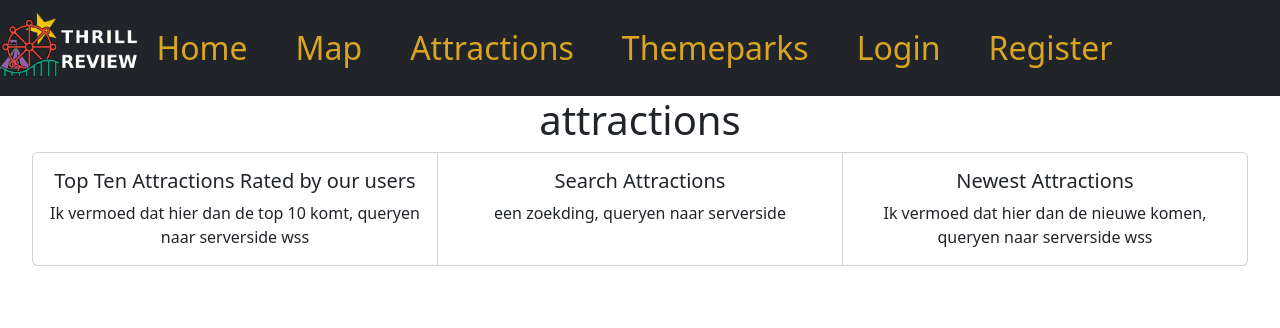
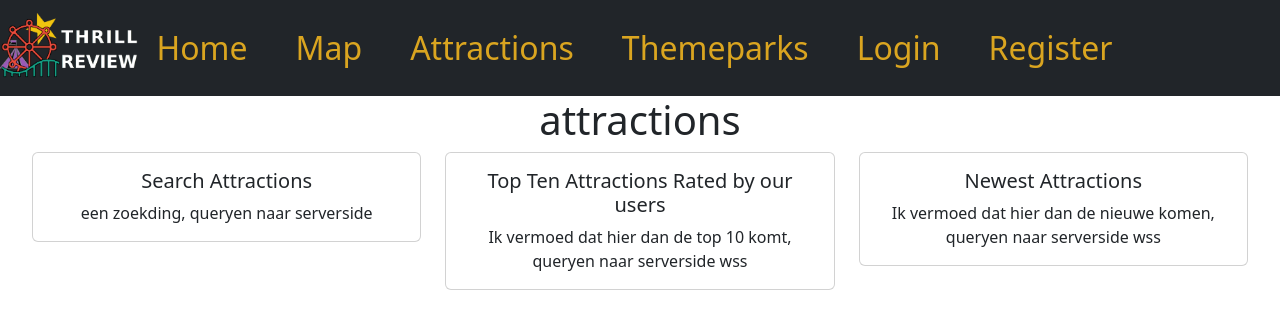
Before and after one commit to Abdullahsab3/thrillreview, a React (Create React App) app in the folder client/: page /Attractions in a window 1280 px wide. Shown: the top 328 px of the page. Built offline with nearby package versions, Linux system fonts and the light colour scheme.

Commit message:
attraction park layout - nu die boxes met row col gedaan; ziet er mooier uit

```diff
--- a/client/src/App.css
+++ b/client/src/App.css
@@ -12,6 +12,7 @@ body {
   margin:auto;
   text-align: center;
 }
+
 
 .topnav {
   /*background-color: cornflowerblue;*/
@@ -29,6 +30,11 @@ body {
 
 }
 
+.col-md-4{
+  display:flex;
+  align-items: stretch;
+}
+
 .Login {
   display: flex;
   justify-content: center;
--- a/client/src/Attractions.tsx
+++ b/client/src/Attractions.tsx
@@ -1,10 +1,10 @@
-import { CardGroup } from 'react-bootstrap';
+import { Col } from 'react-bootstrap';
 import Card from 'react-bootstrap/Card'
+import Row from 'react-bootstrap/Row'
 
 function Attractions() {
 
     function TopTenAttractions() {
-
 
         return(
             <Card>
@@ -40,12 +40,18 @@ function Attractions() {
 
     return (
         <div className='ContentOfPage'>
-        <h1> attractions</h1>
-        <CardGroup>
-        <TopTenAttractions />
-        <SearchAttractions />
-        <NewestAttractions />
-        </CardGroup>
+            <h1>attractions</h1>
+        <Row lg={3} sm={1}>
+            <Col className="AttractionCol">
+            <SearchAttractions />
+            </Col>
+            <Col className="AttractionCol">
+            <TopTenAttractions />
+            </Col>
+            <Col className="AttractionCol">
+            <NewestAttractions />
+            </Col>
+        </Row>
         </div>
 
     );
```
Also changed, not shown: client/src/Attractions.css (added).
